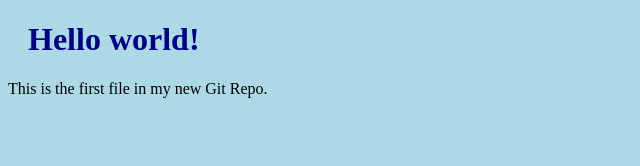
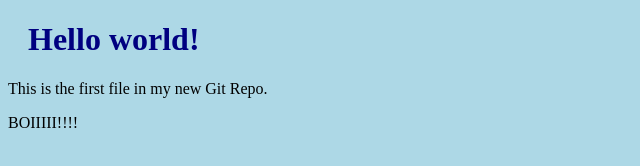
Before and after one commit to MohamedElkassmi/Yoasobi, a plain HTML site: page index.html in a window 1280 px wide. Shown: the full height of the page, 0-640 px from the left. Drawn offline with Linux system fonts and the light colour scheme.

Commit message:
bytta til txt og tilbake

```diff
--- a/index.html
+++ b/index.html
@@ -8,6 +8,7 @@
 
 <h1>Hello world!</h1>
 <p>This is the first file in my new Git Repo.</p>
+<p>BOIIIII!!!!</p>
 
 </body>
 </html>
```
